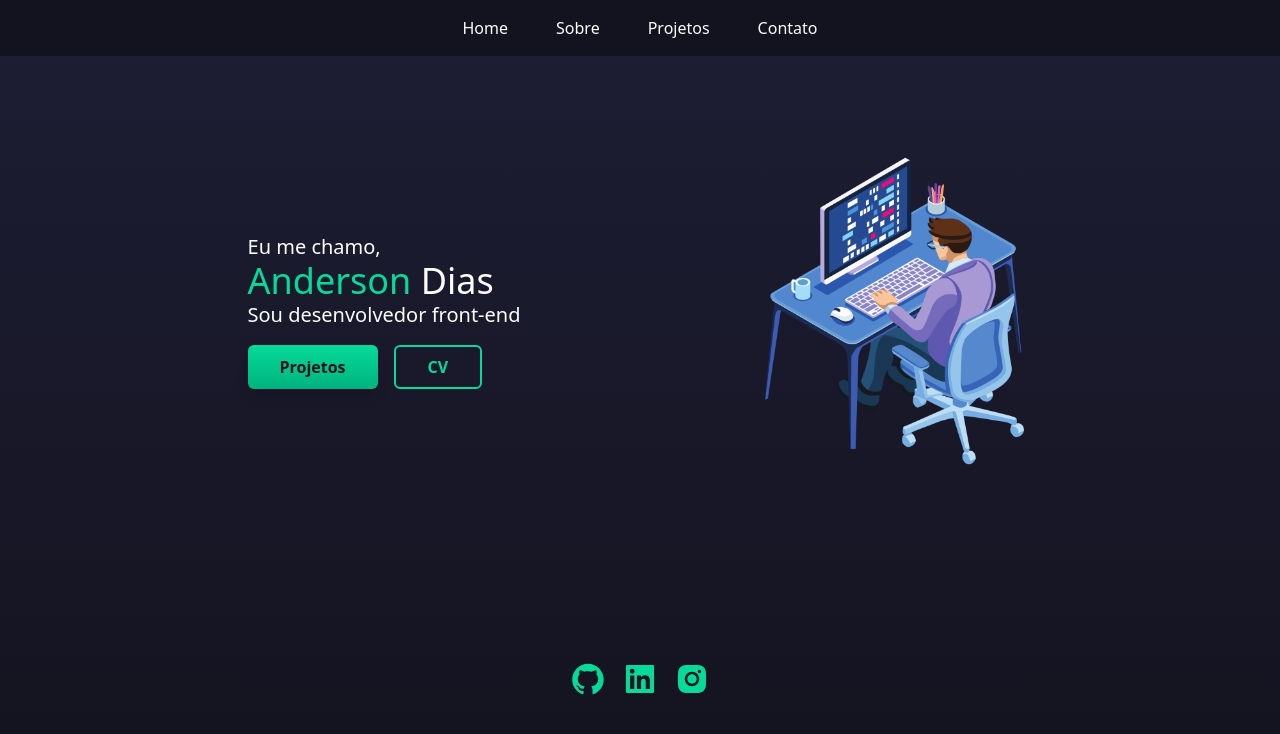
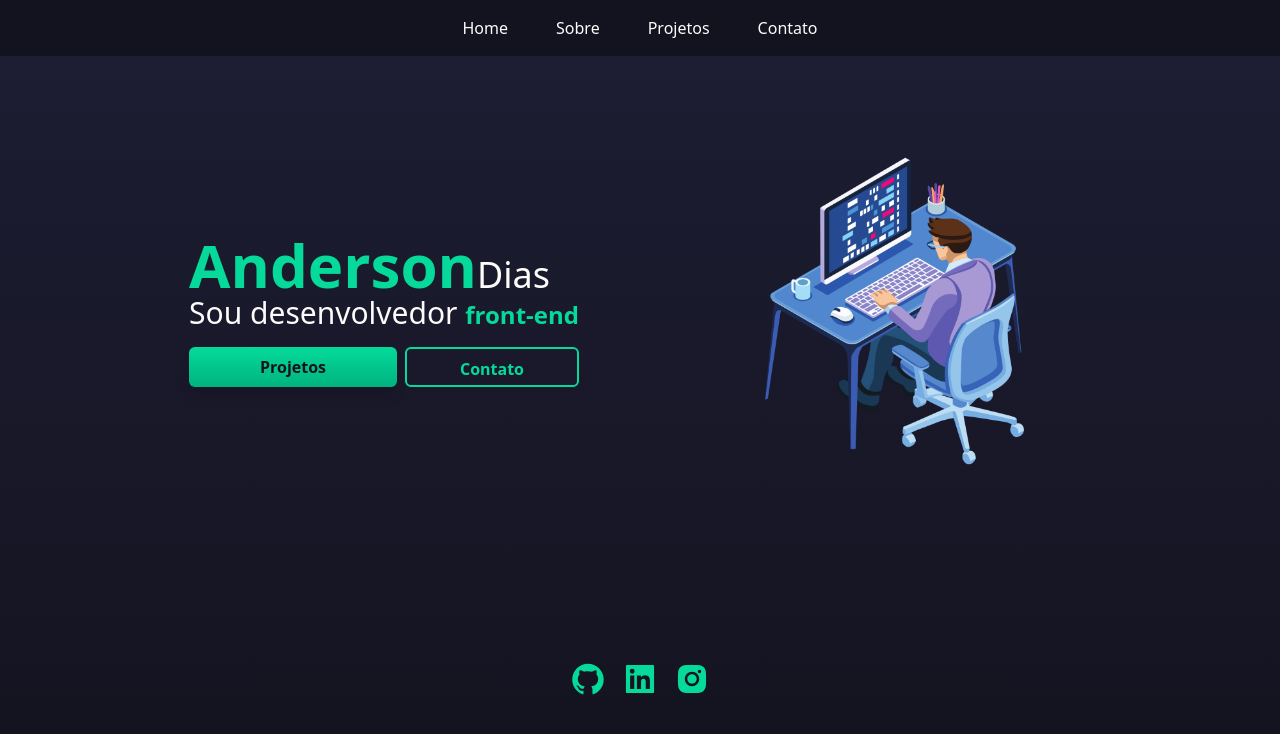
Before and after one commit to andersonDias89/my-site-next, a Next.js app: page / in a window 1280 px wide. Shown: the top 734 px of the page. Built offline with nearby package versions, Linux system fonts and the light colour scheme.

Commit message:
mudando estilo do title da homePage

```diff
--- a/src/components/InitialPage/index.tsx
+++ b/src/components/InitialPage/index.tsx
@@ -7,13 +7,18 @@ export function InitialPage() {
             <div className="container flex justify-center items-center ">
                 <div className="animation-transition-left w-1/2 flex items-center justify-center">
                     <div>
-                        <span className="font-light text-xl">Eu me chamo,</span>
-                        <h1 className="text-4xl"><span className="text-secondary">Anderson</span> Dias</h1>
-                        <span className="font-light text-xl">Sou desenvolvedor front-end</span>
+                        <h1 className="text-4xl">
+                            <span className="text-secondary text text-6xl font-extrabold">Anderson</span>
+                            <span>Dias</span>
+                        </h1>
+                        <div>
+                            <span className="font-light text-3xl">Sou desenvolvedor </span>
+                            <strong className="text-blueLight font-extrabold text-2xl">front-end</strong>
+                        </div>
 
-                        <div className="flex space-x-4">
-                            <button className="degradeButton text-dark font-extrabold shadow-lg transition-colors mt-4 py-2 px-8 rounded-md">Projetos</button>
-                            <button className="bg-transparent font-extrabold hover:text-blueLight transition-colors border-2 border-secondary text-secondary mt-4 py-2 px-8 rounded-md">CV</button>
+                        <div className="flex w-full space-x-2">
+                            <button className="degradeButton text-dark font-extrabold shadow-lg transition-colors mt-4 w-52 h-10 rounded-md">Projetos</button>
+                            <button className="bg-transparent font-extrabold hover:text-blueLight transition-colors flex-1  h-10 border-2 border-secondary text-secondary mt-4 py-2 px-8 rounded-md">Contato</button>
                         </div>
                     </div>
                 </div>
```
